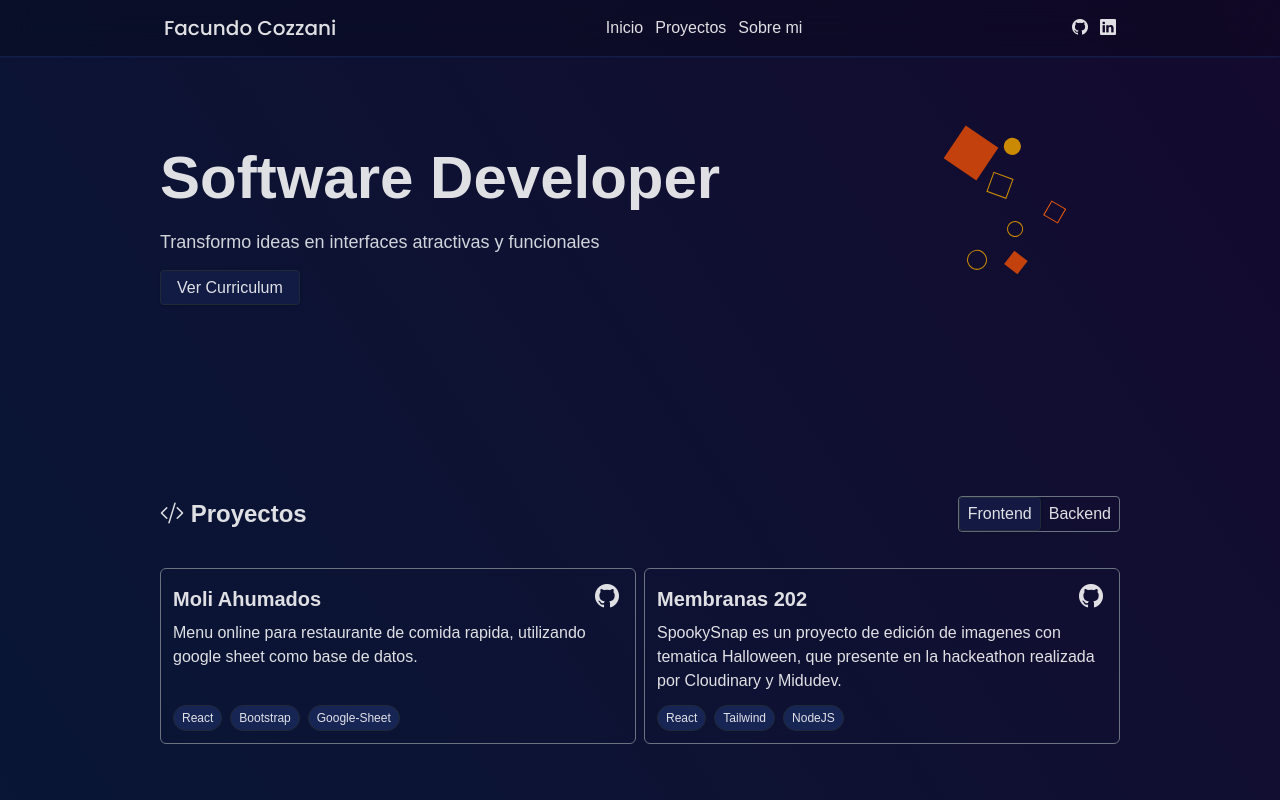
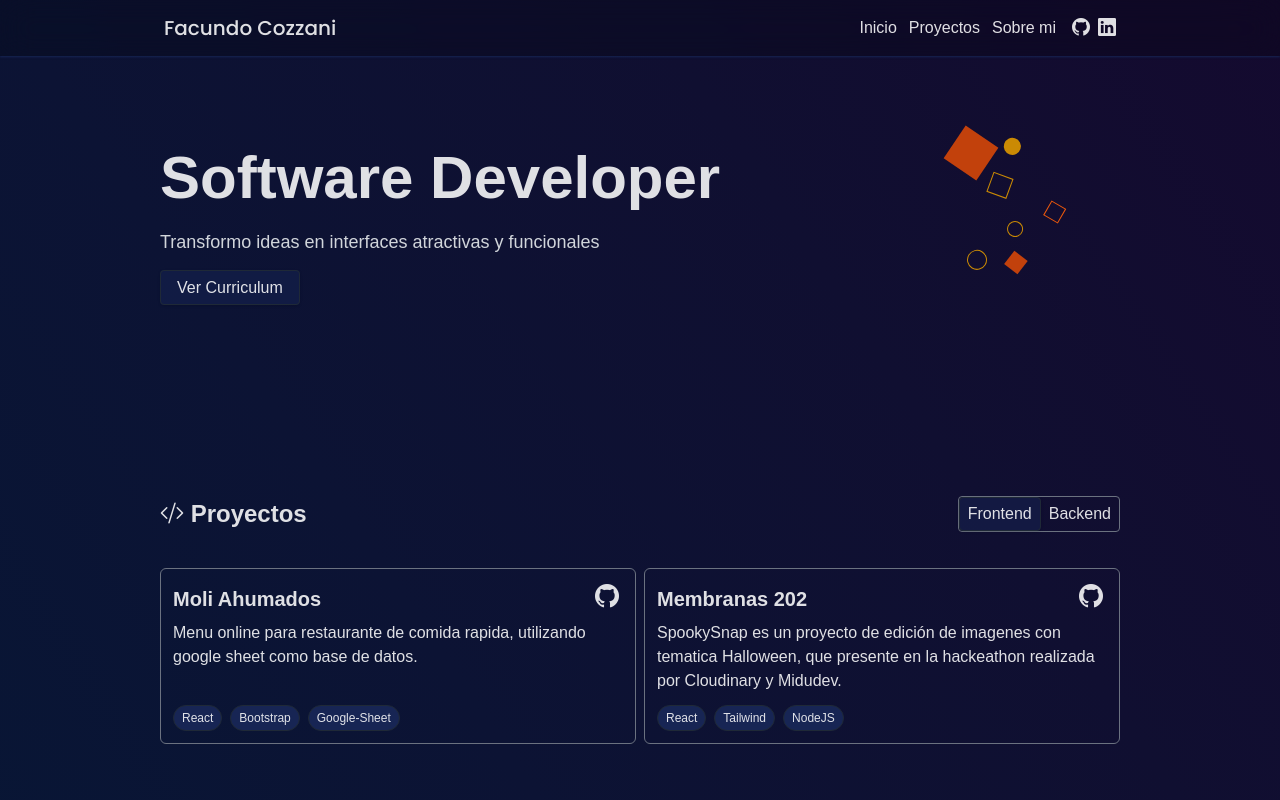
Before and after one commit to FatuKING/PortfolioWeb2024, a React (Vite) app: page / in a window 1280 px wide. Shown: the top 800 px of the page. Built offline with nearby package versions, Linux system fonts and the light colour scheme.

Commit message:
Refactor: Modifico el navbar

```diff
--- a/src/components/Navbar.jsx
+++ b/src/components/Navbar.jsx
@@ -8,20 +8,22 @@ export function Navbar () {
   return (
     <>
       <header className='flex items-center justify-center fixed w-full bg-black/20 backdrop-blur-lg z-10 shadow-sm shadow-blue-950'>
-        <nav className='w-4/5 xl:w-3/4 2xl:w-1/2 p-1 z-20 h-14 flex justify-center sm:justify-between items-center'>
+        <div className='w-4/5 xl:w-3/4 2xl:w-1/2 p-1 z-20 h-14 flex justify-between items-center'>
           <strong className='hidden sm:inline-block text-xl font-semibold title'>Facundo Cozzani</strong>
 
+          <nav className='flex items-center gap-4'>
             <ul className='flex gap-3 bg-transparent'>
               {menuItems.map((item, index) => (
                 <li key={index} className='font-medium text-base hover:text-purple-700'><a href={item.url}>{item.name}</a></li>
               ))}
             </ul>
 
-          <div className="flex gap-3">
-            <i class="bi bi-github"></i>
-            <i class="bi bi-linkedin"></i>
+            <div className="flex gap-2 text-lg">
+              <a href="https://github.com/fatuking" title='Github' target="_blank"><i className="bi bi-github"></i></a>
+              <a href="https://www.linkedin.com/in/facundocozzani/" title="Linkedin" target="_blank"><i className="bi bi-linkedin"></i></a>
             </div>
           </nav>
+        </div>
       </header>
     </>
   )
```
Lines whose indentation alone changed are shown as unchanged.
